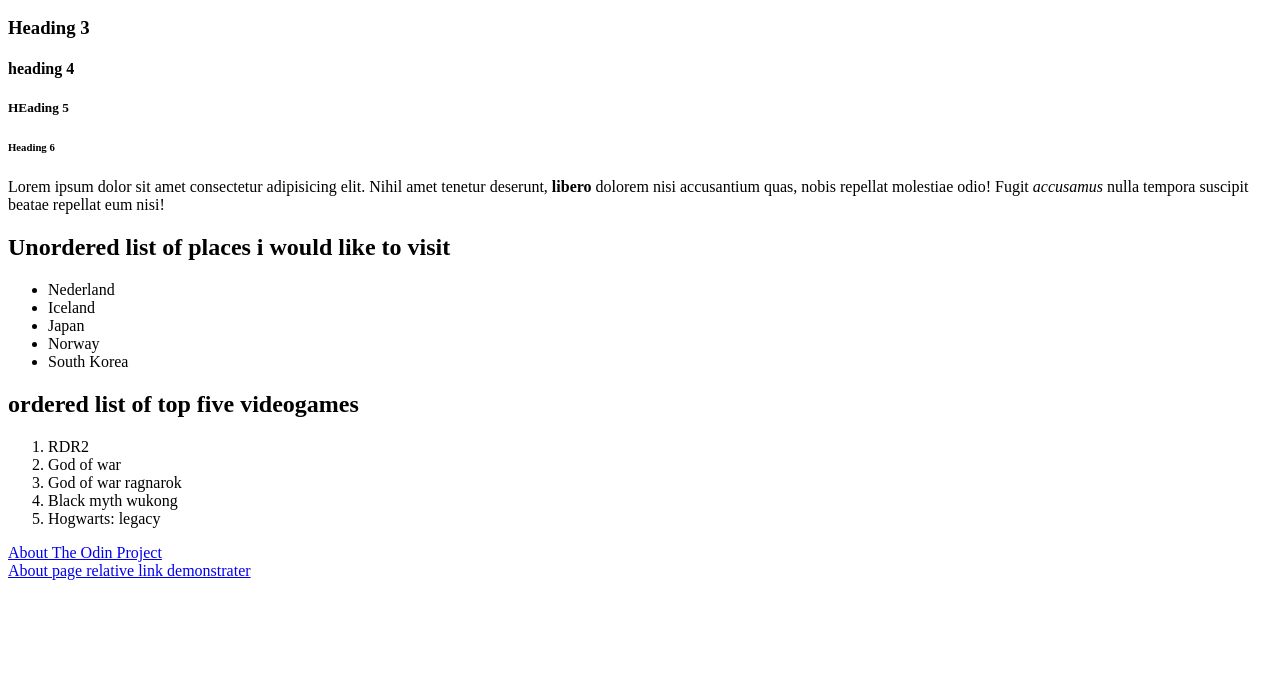
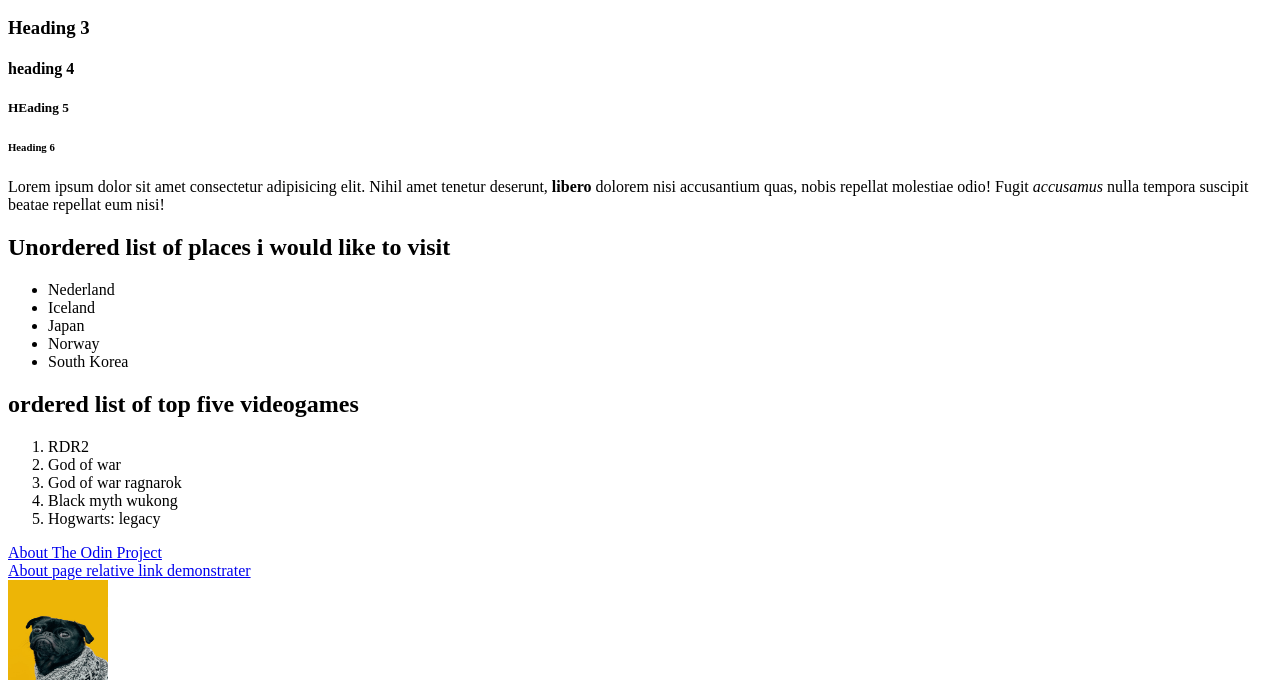
Before and after one commit to kanchanr2208/html_boilerplate, a plain HTML site: page index.html in a window 1280 px wide. Shown: the part 110-802 px from the top of the page. Drawn offline with Linux system fonts and the light colour scheme.

Commit message:
created a new directory called images, added image.jpg to it. practiced displaying the image in index.html and about.html

```diff
--- a/index.html
+++ b/index.html
@@ -39,7 +39,8 @@
         <a href="https://www.theodinproject.com/about" target="_blank" rel="noreferrer">About The Odin Project</a>
         <br>
         <a href="secondary_pages/about.html" target="_blank" rel="noreferrer">About page relative link demonstrater</a>
-
+        <br>
+        <img src="images/image.jpg" alt="batata" height="100" width="100">
 
 </body>
 </html>
```
Also changed, not shown: secondary_pages/about.html (+1 -0 lines), images/image.jpg (added).
